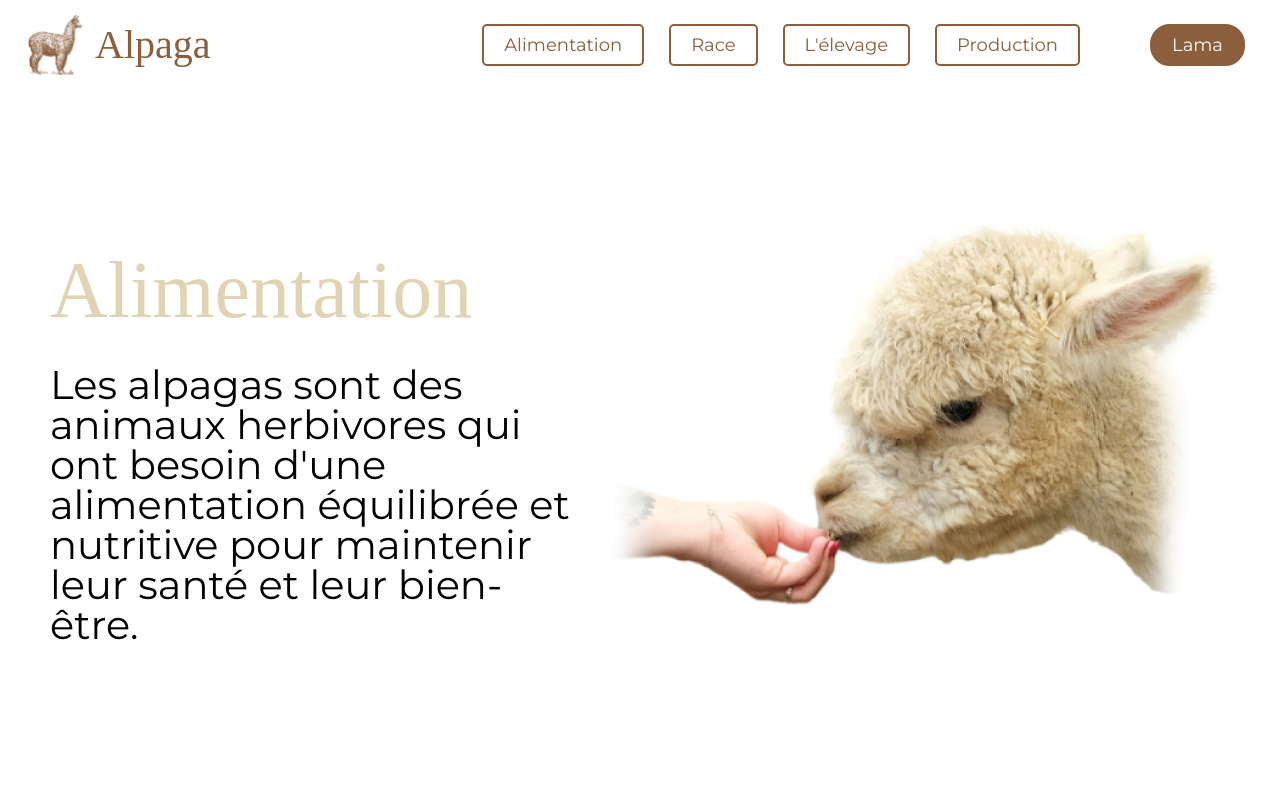
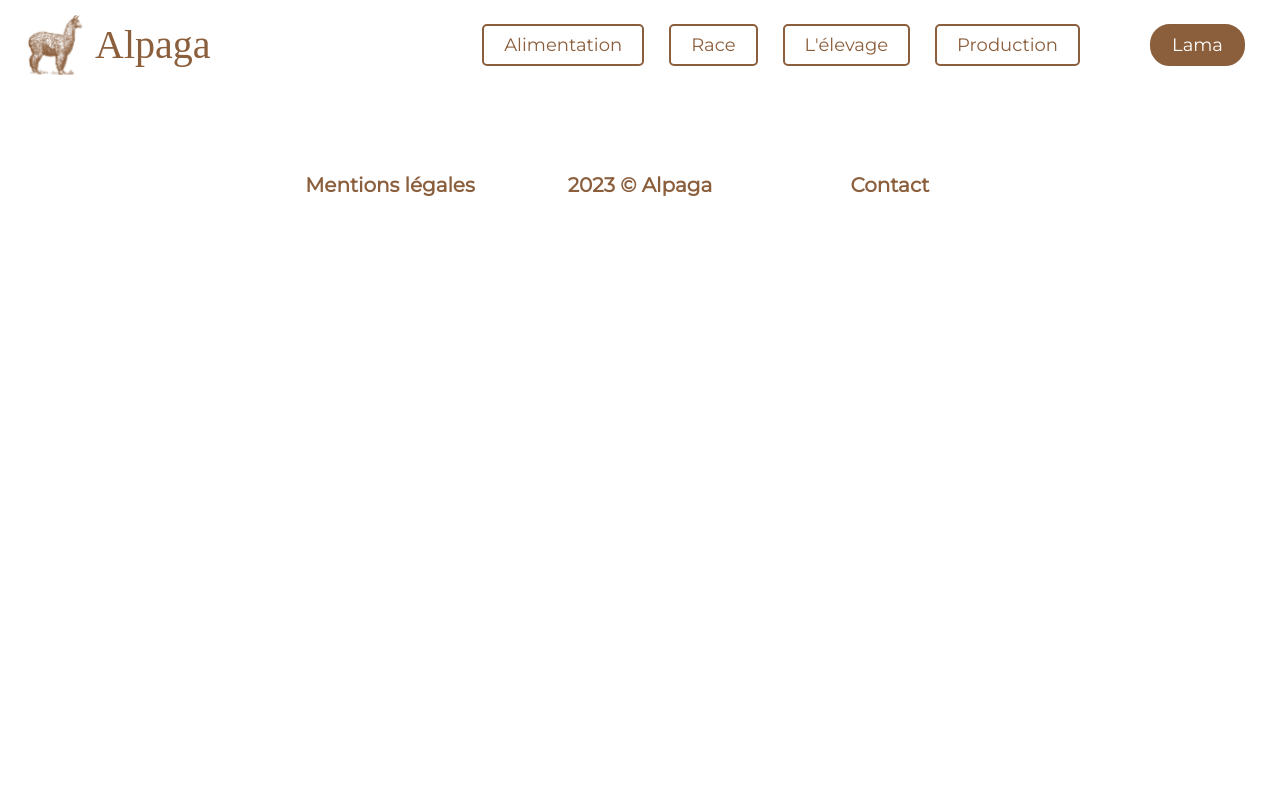
Before and after one commit to julien382/Alpaga, a React (Create React App) app: page /elevage in a window 1280 px wide. Shown: the top 800 px of the page. Built offline with nearby package versions, Linux system fonts and the light colour scheme; a web font is replaced by a local one.

Commit message:
create page elevage

```diff
--- a/src/components/App.js
+++ b/src/components/App.js
@@ -12,6 +12,7 @@ import Alpaga from "../pages/Alpaga/Alpaga";
 import Lama from "../pages/Lama/Lama";
 import Alimentation from "../pages/Alimentation/Alimentation";
 import Race from "../pages/Race/Race";
+import Elevage from "../pages/Elevage/Elevage";
 import Production from "../pages/Production/Production";
 
 function App() {
@@ -23,7 +24,7 @@ function App() {
         <Route path="/" element={<Alpaga />} />
         <Route path="/alimentation" element={<Alimentation />} />
         <Route path="/race" element={<Race />} />
-        <Route path="/elevage" element={<Alimentation />} />
+        <Route path="/elevage" element={<Elevage />} />
         <Route path="/production" element={<Production />} />
         <Route path="/*" element={<Error />} />
         <Route path="/lama" element={<Lama />} />
--- /dev/null
+++ b/src/pages/Elevage/Elevage.jsx
@@ -0,0 +1,13 @@
+import './Elevage.css'
+
+const Elevage = () => {
+
+
+    return (
+        <div className='elevage'>
+
+        </div>
+    )
+}
+
+export default Elevage
```
Also changed, not shown: src/pages/Elevage/Elevage.css (added).
